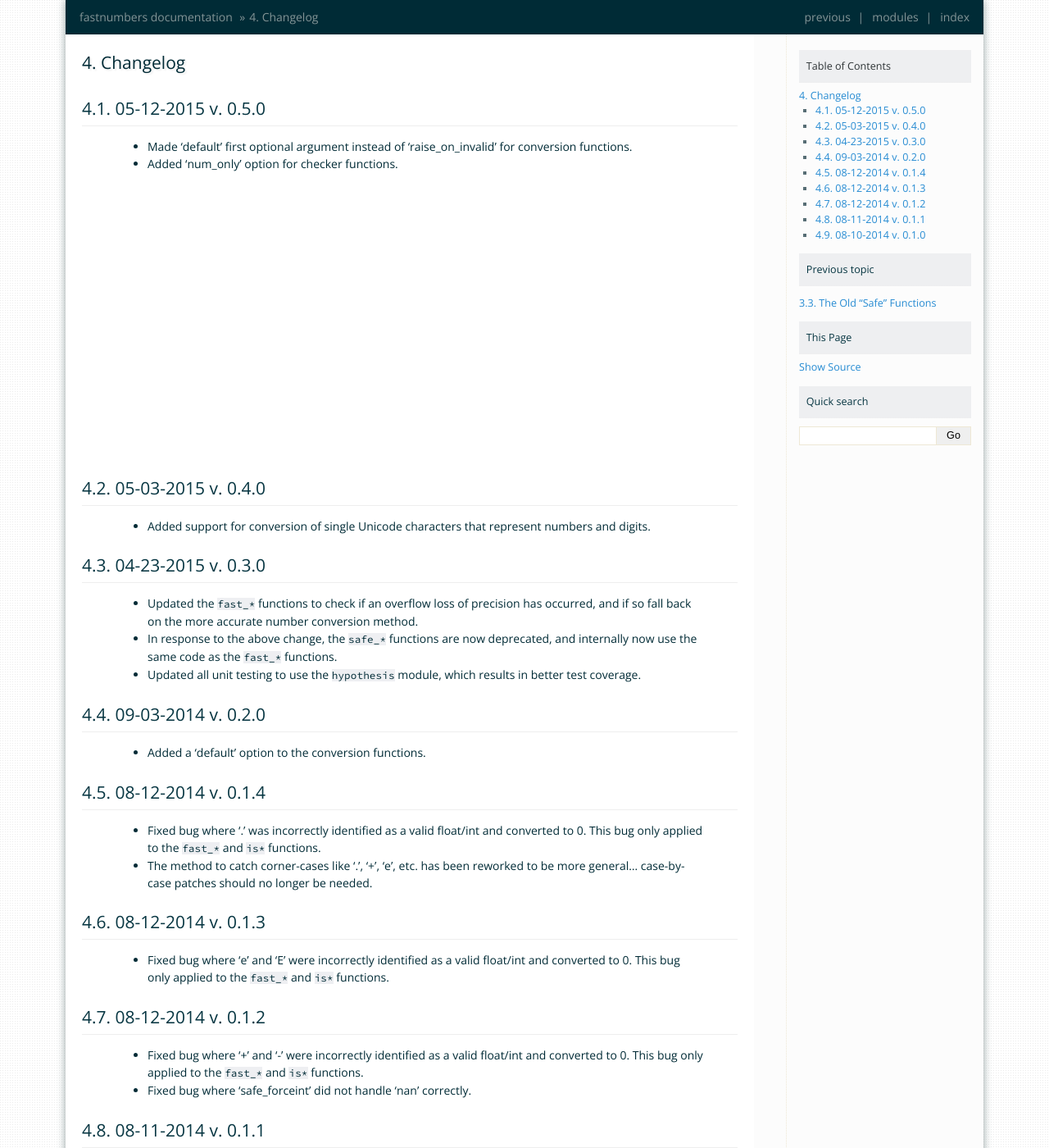
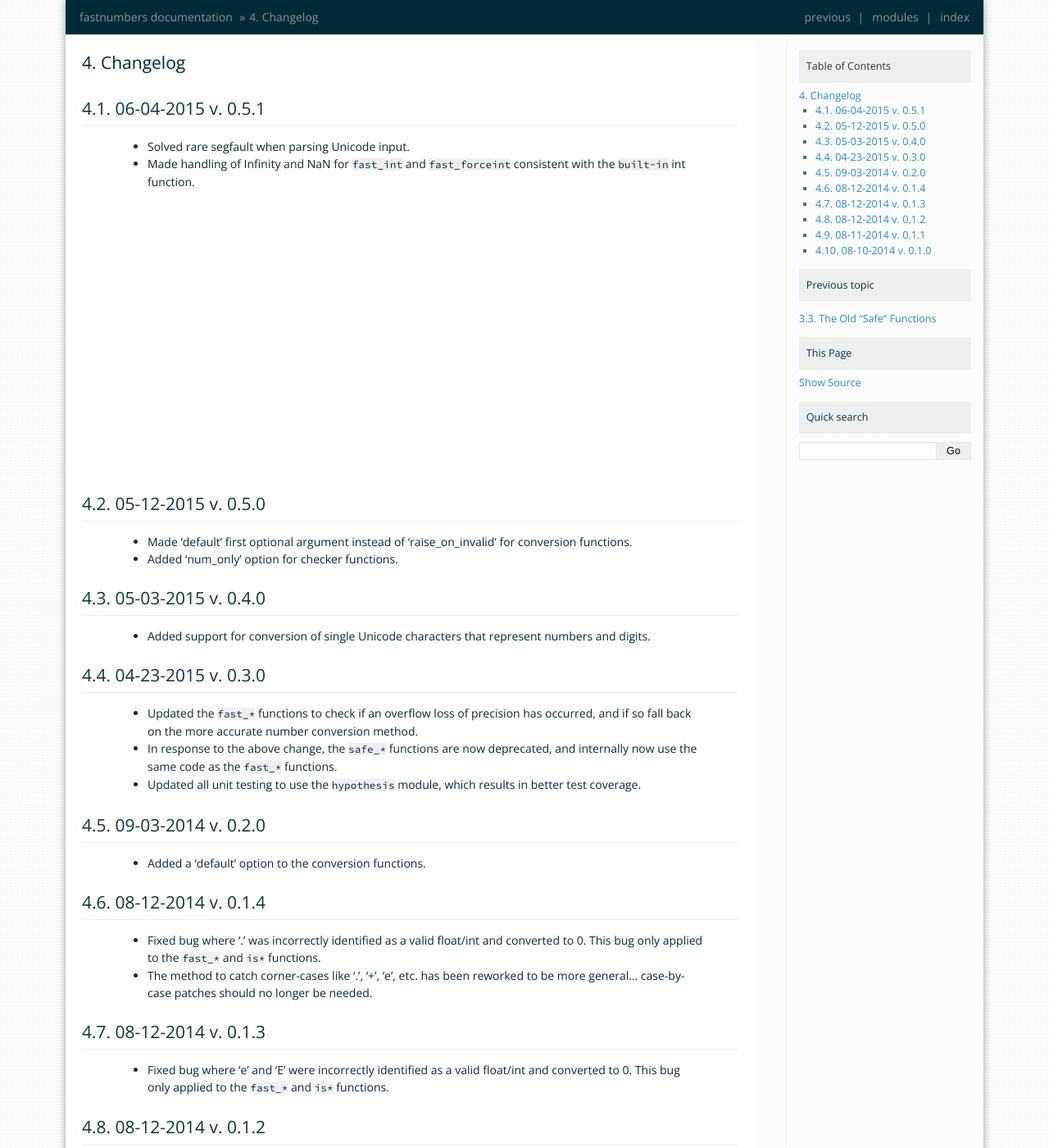
Before and after one commit to SethMMorton/fastnumbers, a Sphinx documentation site: the page built from docs/source/changelog.rst, in a window 1280 px wide and 1400 px high. Shown: the whole window at 82% size. Built offline with Sphinx 7.4.7, drawn with Linux system fonts in a browser that asks for light colours.

Commit message:
Bumped version and updated changelog.

```diff
--- a/docs/source/changelog.rst
+++ b/docs/source/changelog.rst
@@ -2,6 +2,13 @@
 
 Changelog
 ---------
+
+06-04-2015 v. 0.5.1
+'''''''''''''''''''
+
+    - Solved rare segfault when parsing Unicode input.
+    - Made handling of Infinity and NaN for ``fast_int`` and ``fast_forceint``
+      consistent with the ``built-in`` int function.
 
 05-12-2015 v. 0.5.0
 '''''''''''''''''''
```
Also changed, not shown: README.rst (+7 -12 lines), 1 other file.
